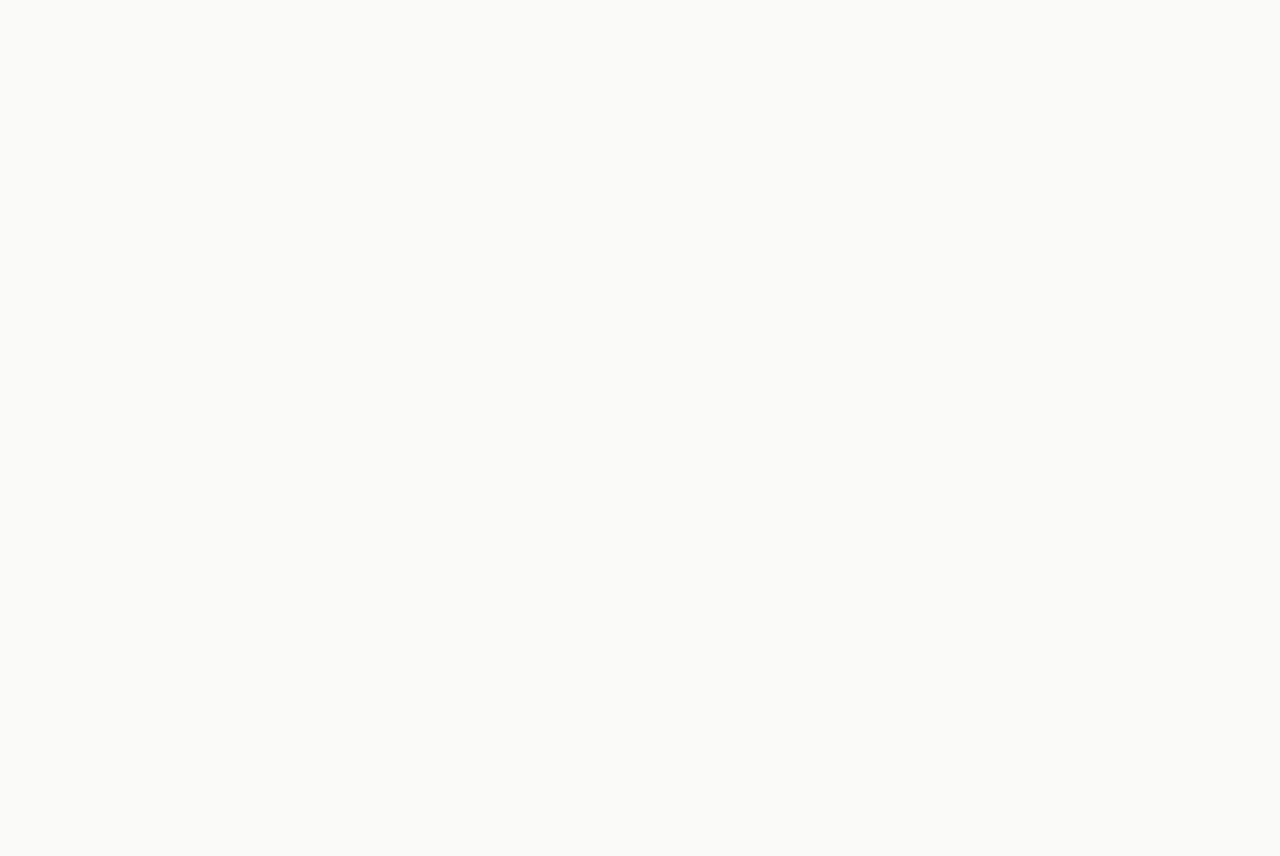
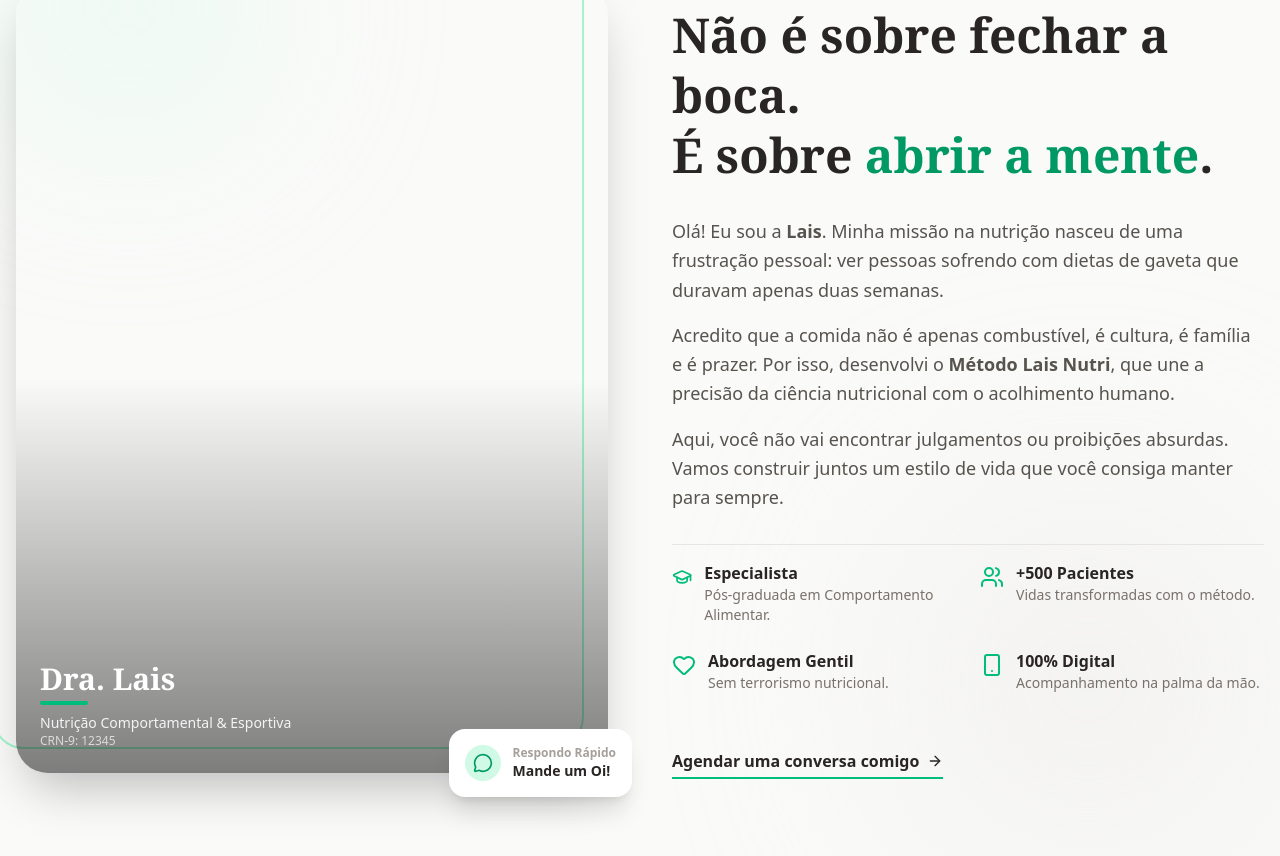
Before and after one commit to Christie-Cardoso/LandingPageLais, a Next.js app: page / in a window 1280 px wide. Shown: the part 960-1816 px from the top of the page. Before the commit the page ends 841 px from the top, so only its background shows below. Built offline with nearby package versions, Linux system fonts and the light colour scheme.

Commit message:
feat(components): adiciona AboutSection

```diff
--- a/src/app/page.tsx
+++ b/src/app/page.tsx
@@ -1,4 +1,5 @@
 // src/app/page.tsx
+import { AboutSection } from "../components/AboutSection";
 import { Header } from "../components/Header";
 import { HeroSection } from "../components/HeroSection";
 import { TickerSection } from "../components/TickerSection";
@@ -12,6 +13,7 @@ export default function Home() {
 
       <main>
         <HeroSection />
+        <AboutSection />
       </main>
     </div>
   );
--- /dev/null
+++ b/src/components/AboutSection.tsx
@@ -0,0 +1,141 @@
+"use client";
+import React from "react";
+import {
+  ArrowRight,
+  MessageCircle,
+  GraduationCap,
+  Users,
+  Heart,
+  Smartphone,
+} from "lucide-react";
+import { useModalStore } from "../store/modalStore";
+import Image from "next/image";
+
+export const AboutSection: React.FC = () => {
+  const openBookingModal = useModalStore((state) => state.openBookingModal);
+
+  return (
+    <section id="sobre" className="py-24 bg-stone-50 relative overflow-hidden">
+      <div className="absolute top-0 left-0 w-64 h-64 bg-emerald-100 rounded-full blur-[100px] opacity-40"></div>
+      <div className="absolute bottom-0 right-0 w-96 h-96 bg-stone-200 rounded-full blur-[120px] opacity-40"></div>
+
+      <div className="max-w-7xl mx-auto px-4 relative z-10">
+        <div className="grid md:grid-cols-2 gap-16 items-center">
+          <div className="relative order-2 md:order-1">
+            <div className="absolute -top-6 -left-6 w-full h-full border-2 border-emerald-200 rounded-4xl -z-10 hidden md:block"></div>
+
+            <div className="relative rounded-4xl overflow-hidden shadow-2xl aspect-3/4 group">
+              {/* <Image
+                src="https://images.unsplash.com/photo-1559839734-2b71ea86b48e?q=80&w=1000&auto=format&fit=crop"
+                alt="Dra. Lais Nutricionista"
+                className="w-full h-full object-cover transition-transform duration-700 group-hover:scale-105"
+              /> */}
+
+              <div className="absolute inset-0 bg-linear-to-t from-black/50 via-transparent to-transparent"></div>
+
+              <div className="absolute bottom-6 left-6 text-white">
+                <p className="font-serif font-bold text-3xl mb-1">Dra. Lais</p>
+                <div className="h-1 w-12 bg-emerald-500 rounded-full mb-2"></div>
+                <p className="text-white/90 text-sm font-medium">
+                  Nutrição Comportamental & Esportiva
+                </p>
+                <p className="text-white/70 text-xs">CRN-9: 12345</p>
+              </div>
+            </div>
+
+            <div className="absolute -bottom-6 -right-6 bg-white p-4 rounded-2xl shadow-xl flex items-center gap-3 animate-bounce-slow max-w-50">
+              <div className="bg-emerald-100 p-2 rounded-full text-emerald-600">
+                <MessageCircle size={20} />
+              </div>
+              <div>
+                <p className="text-xs text-stone-400 font-bold">
+                  Respondo Rápido
+                </p>
+                <p className="text-sm font-bold text-stone-800">Mande um Oi!</p>
+              </div>
+            </div>
+          </div>
+
+          <div className="order-1 md:order-2 space-y-8">
+            <div>
+              <span className="text-emerald-600 font-bold tracking-wider uppercase text-sm mb-2 block">
+                Muito prazer
+              </span>
+              <h2 className="text-4xl md:text-5xl font-serif font-bold text-stone-800 leading-tight">
+                Não é sobre fechar a boca. <br /> É sobre{" "}
+                <span className="text-emerald-600">abrir a mente</span>.
+              </h2>
+            </div>
+
+            <div className="text-stone-600 text-lg space-y-4 leading-relaxed">
+              <p>
+                Olá! Eu sou a <strong>Lais</strong>. Minha missão na nutrição
+                nasceu de uma frustração pessoal: ver pessoas sofrendo com
+                dietas de gaveta que duravam apenas duas semanas.
+              </p>
+              <p>
+                Acredito que a comida não é apenas combustível, é cultura, é
+                família e é prazer. Por isso, desenvolvi o{" "}
+                <strong>Método Lais Nutri</strong>, que une a precisão da
+                ciência nutricional com o acolhimento humano.
+              </p>
+              <p>
+                Aqui, você não vai encontrar julgamentos ou proibições absurdas.
+                Vamos construir juntos um estilo de vida que você consiga manter
+                para sempre.
+              </p>
+            </div>
+
+            <div className="grid grid-cols-2 gap-6 pt-4 border-t border-stone-200">
+              <div className="flex items-start gap-3">
+                <GraduationCap className="text-emerald-500 mt-1" size={24} />
+                <div>
+                  <h4 className="font-bold text-stone-800">Especialista</h4>
+                  <p className="text-sm text-stone-500">
+                    Pós-graduada em Comportamento Alimentar.
+                  </p>
+                </div>
+              </div>
+              <div className="flex items-start gap-3">
+                <Users className="text-emerald-500 mt-1" size={24} />
+                <div>
+                  <h4 className="font-bold text-stone-800">+500 Pacientes</h4>
+                  <p className="text-sm text-stone-500">
+                    Vidas transformadas com o método.
+                  </p>
+                </div>
+              </div>
+              <div className="flex items-start gap-3">
+                <Heart className="text-emerald-500 mt-1" size={24} />
+                <div>
+                  <h4 className="font-bold text-stone-800">Abordagem Gentil</h4>
+                  <p className="text-sm text-stone-500">
+                    Sem terrorismo nutricional.
+                  </p>
+                </div>
+              </div>
+              <div className="flex items-start gap-3">
+                <Smartphone className="text-emerald-500 mt-1" size={24} />
+                <div>
+                  <h4 className="font-bold text-stone-800">100% Digital</h4>
+                  <p className="text-sm text-stone-500">
+                    Acompanhamento na palma da mão.
+                  </p>
+                </div>
+              </div>
+            </div>
+
+            <div className="pt-6">
+              <button
+                onClick={openBookingModal}
+                className="text-stone-800 font-bold border-b-2 border-emerald-500 hover:text-emerald-600 transition-colors pb-1 inline-flex items-center gap-2"
+              >
+                Agendar uma conversa comigo <ArrowRight size={16} />
+              </button>
+            </div>
+          </div>
+        </div>
+      </div>
+    </section>
+  );
+};
```
